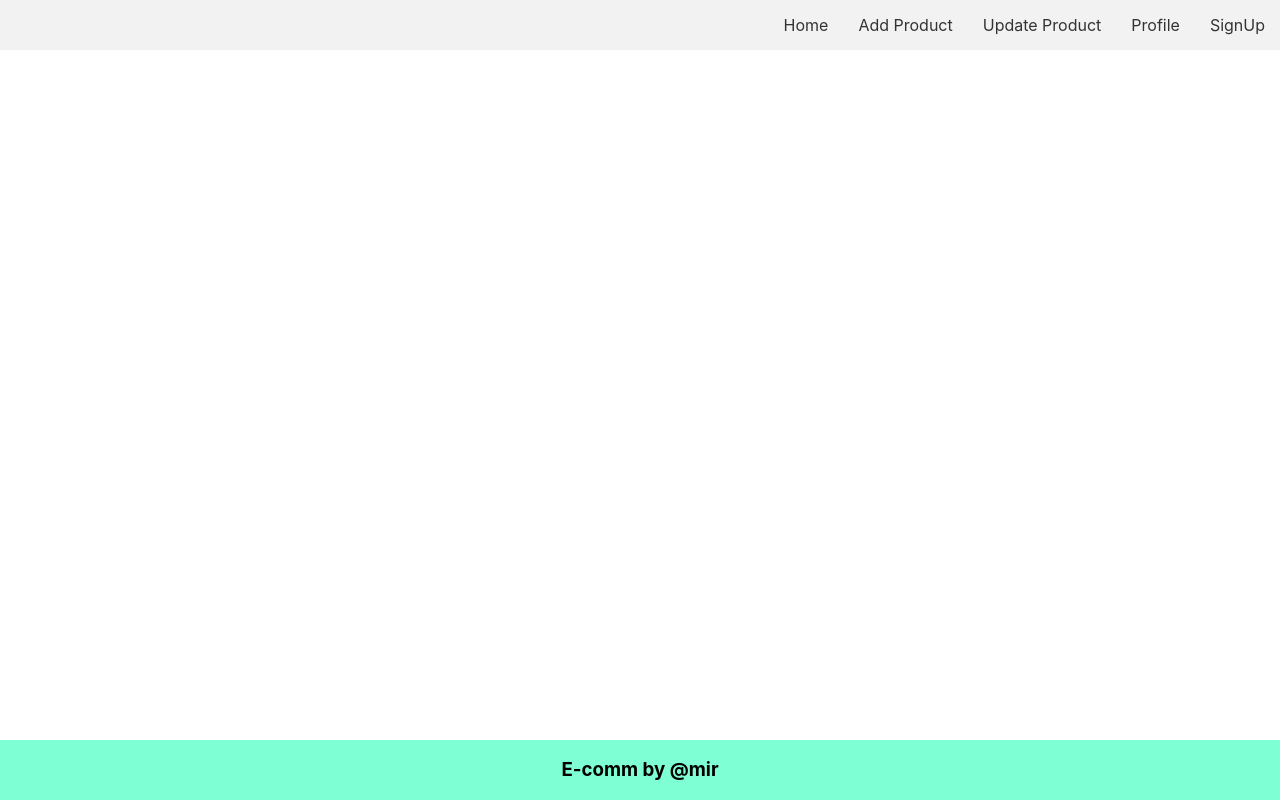
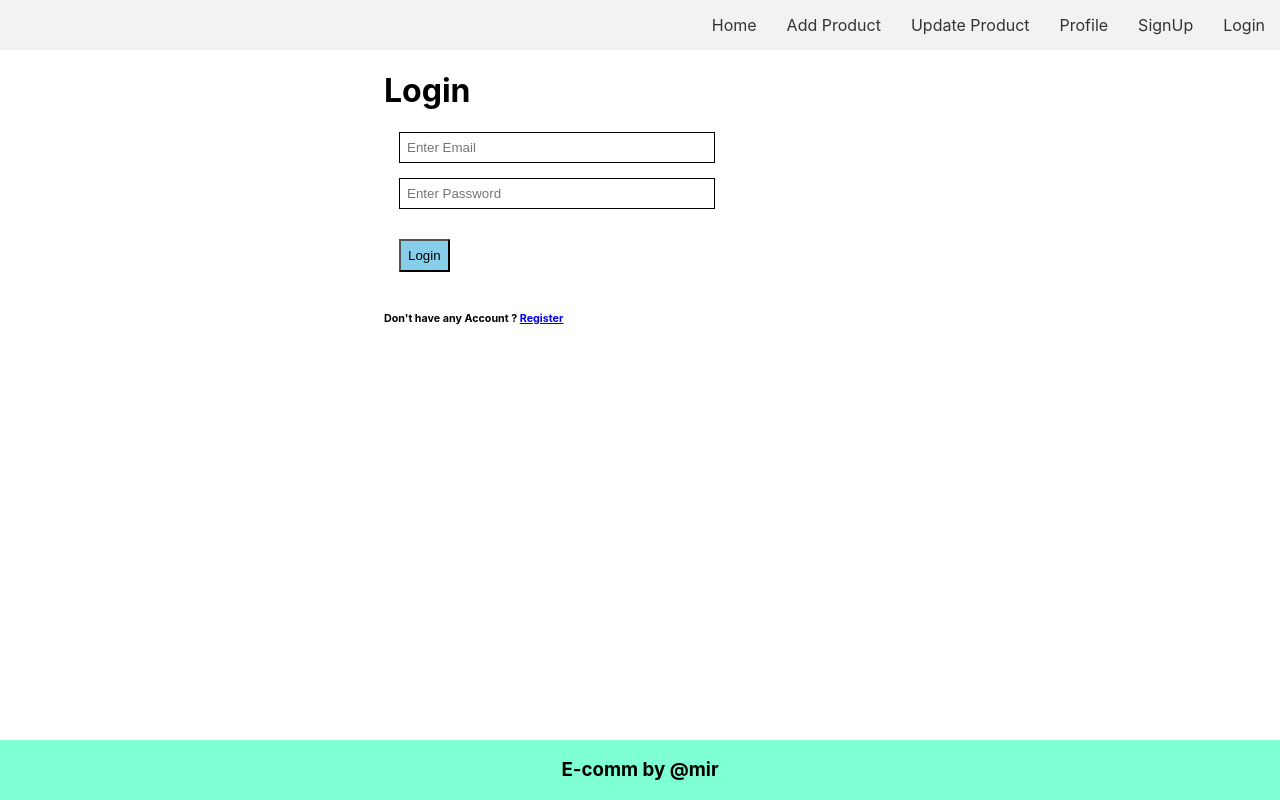
Before and after one commit to thankyouamir/MERN, a React (Create React App) app in the folder client/: page /login in a window 1280 px wide. Built offline with nearby package versions, Linux system fonts and the light colour scheme.

Commit message:
Login page done

```diff
--- a/client/src/App.js
+++ b/client/src/App.js
@@ -4,6 +4,7 @@ import Navbar from "./component/navbar";
 import { BrowserRouter, Route, Routes } from "react-router-dom";
 import SignUp from "./component/SignUp";
 import PrivateComponent from "./component/PrivateComponent";
+import Login from "./component/Login";
 
 function App() {
   return (
@@ -24,6 +25,7 @@ function App() {
             </Route>
 
             <Route path="/signup" element={<SignUp />} />
+            <Route path="/login" element={<Login />} />
           </Routes>
         </BrowserRouter>
       </div>
--- /dev/null
+++ b/client/src/component/Login.js
@@ -0,0 +1,56 @@
+import React, { useState, useEffect } from "react";
+import { useNavigate, Link } from "react-router-dom";
+
+const Login = () => {
+  const [email, setEmail] = useState("");
+  const [password, setPassword] = useState("");
+  const navigate = useNavigate();
+
+  useEffect(() => {
+    const auth = localStorage.getItem("user");
+    if (auth) {
+      navigate("/");
+    }
+  });
+  const collectData = async () => {
+    //   console.warn(name, email, password, passwordc);
+    let result = await fetch("http://localhost:5000/register", {
+      method: "POST",
+      body: JSON.stringify({ email, password }),
+      headers: {
+        "Content-Type": "application/json",
+      },
+    });
+    result = await result.json();
+    console.warn(result);
+    localStorage.setItem("user", JSON.stringify(result));
+    navigate("/");
+  };
+
+  return (
+    <div className="signup">
+      <h1>Login</h1>
+
+      <input
+        className="inputBox"
+        type="text"
+        value={email}
+        onChange={(e) => setEmail(e.target.value)}
+        placeholder="Enter Email"
+      />
+      <input
+        className="inputBox"
+        type="password"
+        value={password}
+        onChange={(e) => setPassword(e.target.value)}
+        placeholder="Enter Password"
+      />
+
+      <button type="button" onClick={collectData} className="signBtn">
+        Login
+      </button>
+      <h6>Don't have any Account ? {<Link to="/signup">Register</Link>}</h6>
+    </div>
+  );
+};
+export default Login;
--- a/client/src/component/PrivateComponent.js
+++ b/client/src/component/PrivateComponent.js
@@ -3,7 +3,7 @@ import { Navigate, Outlet } from "react-router-dom";
 
 const PrivateComponent = () => {
   const auth = localStorage.getItem("user");
-  return auth ? <Outlet /> : <Navigate to="signup" />;
+  return auth ? <Outlet /> : <Navigate to="login" />;
 };
 
 export default PrivateComponent;
--- a/client/src/component/navbar.js
+++ b/client/src/component/navbar.js
@@ -6,7 +6,7 @@ const navbar = () => {
   const navigate = useNavigate();
   const logout = () => {
     localStorage.clear();
-    navigate("/signup");
+    navigate("/login");
   };
   return (
     <div className="navbar">
@@ -25,6 +25,7 @@ const navbar = () => {
           ) : (
             <Link to="/signup">SignUp</Link>
           )}
+          <Link to="/login">Login</Link>
         </li>
       </ul>
     </div>
```
